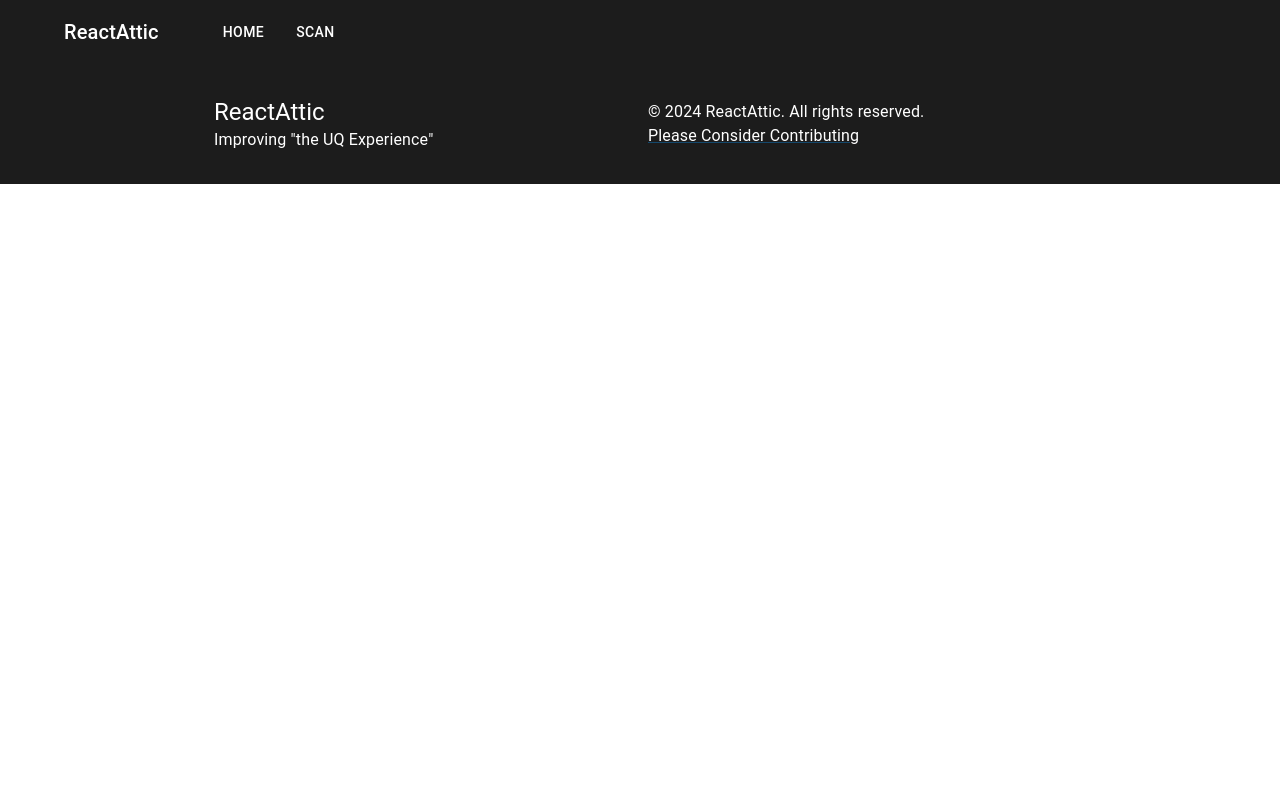
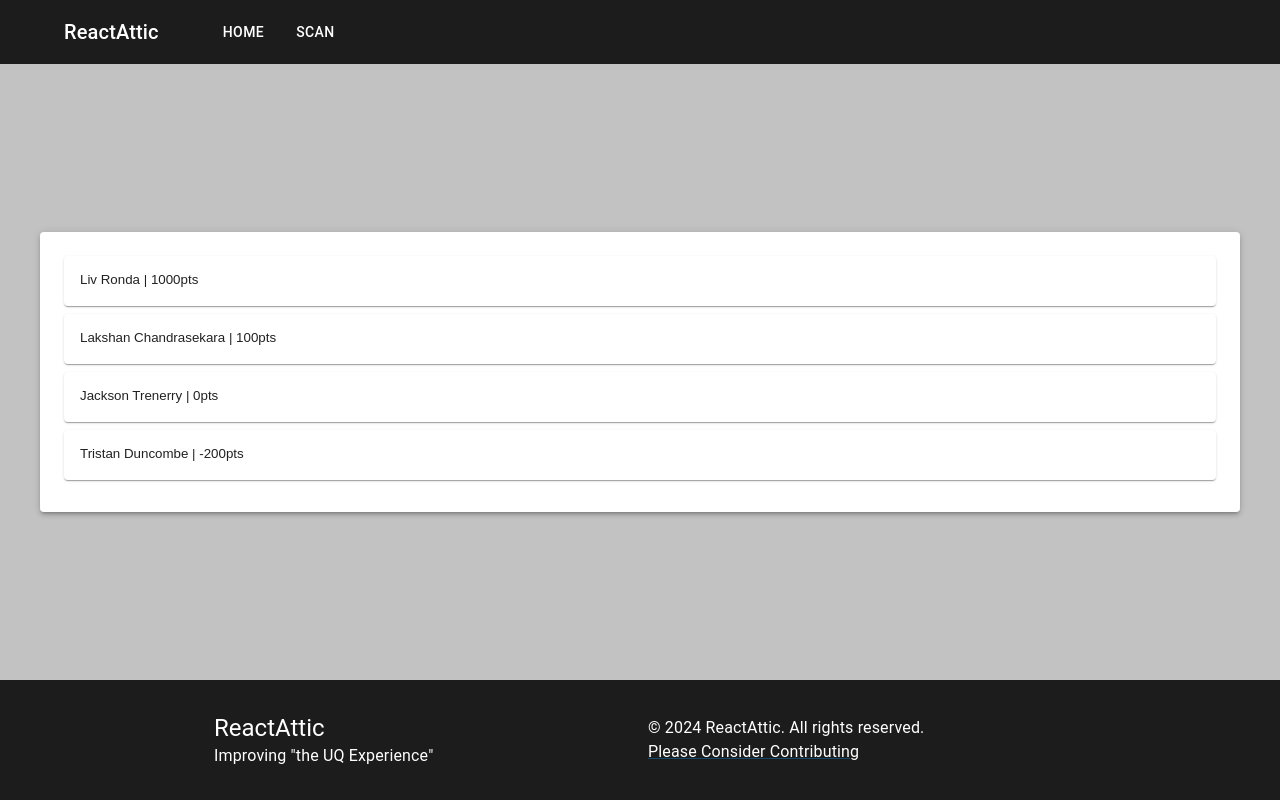
Before and after one commit to tristanduncombe/arch, a React (Create React App) app in the folder arch/: page /leaderboard in a window 1280 px wide. Built offline with nearby package versions, Linux system fonts and the light colour scheme.

Commit message:
skjfghjsfkg

```diff
--- a/arch/package.json
+++ b/arch/package.json
@@ -17,6 +17,7 @@
     "@types/react-dom": "^17.0.11",
     "axios": "^1.4.0",
     "cors": "^2.8.5",
+    "google-map-react": "^2.2.1",
     "react": "^17.0.2",
     "react-dom": "^17.0.2",
     "react-google-login": "^5.2.2",
--- /dev/null
+++ b/arch/src/components/Bin.tsx
@@ -0,0 +1,16 @@
+import DeleteIcon from '@mui/icons-material/Delete';
+import Tooltip from '@mui/material/Tooltip';
+import React from "react";
+
+function Bin() {
+    return (
+        <Tooltip title={'ARCH Bin'}>
+            <DeleteIcon
+                fontSize="large"
+                color="primary"
+            />
+        </Tooltip>
+    );
+}
+
+export default Bin;
--- a/arch/src/pages/Home.tsx
+++ b/arch/src/pages/Home.tsx
@@ -1,7 +1,16 @@
 import React, { ReactElement, FC } from "react";
-import { Box, Paper, Typography } from "@mui/material";
+import { Box, Card, CardActionArea, CardContent, Paper, Typography } from '@mui/material';
+import GoogleMapReact from 'google-map-react';
+import Bin from '../components/Bin.tsx';
 
 const Home: FC<any> = (): ReactElement => {
+  const defaultProps = {
+    center: {
+      lat: -27.4993056,
+      lng: 153.0149717
+    },
+    zoom: 18
+  };
   return (
     <Box
       sx={{
@@ -12,13 +21,64 @@ const Home: FC<any> = (): ReactElement => {
         alignItems: "center",
       }}
     >
-            <Paper
-                elevation={3}
-                sx={{ maxWidth: "lg", width: "100%", px: 3, py: 3 }}
+      <Paper elevation={3} sx={{maxWidth: "lg", width: "100%", px: 3, py: 3}}>
+        {/*<Typography variant="h2">*/}
+        {/*  ARCH*/}
+        {/*</Typography>*/}
+        {/*<Typography variant="h6">*/}
+        {/*  A Recycling Centre Hub!*/}
+        {/*</Typography>*/}
+        <Card sx={{ width: '100%', height: '50px' }}>
+          <CardActionArea
+              onClick={() => alert('omg')}
           >
-                <Typography variant="h2"></Typography>
-                <Typography variant="h6"></Typography>
-                <Typography sx={{ my: 2 }}></Typography>
+            <CardContent>
+              Balance | Points
+            </CardContent>
+          </CardActionArea>
+        </Card>
+        <Card sx={{ width: '100%', height: '50px' }}>
+          <CardActionArea
+              onClick={() => alert('omg')}
+          >
+            <CardContent>
+              Leaderboard
+            </CardContent>
+          </CardActionArea>
+        </Card>
+        <Card sx={{ width: '100%', height: '500px' }}>
+          <GoogleMapReact
+            bootstrapURLKeys={{ key: "" }}
+            defaultCenter={defaultProps.center}
+            defaultZoom={defaultProps.zoom}
+          >
+            <Bin
+              lat={-27.4996424}
+              lng={153.0146872}
+            />
+            <Bin
+              lat={-27.499129}
+              lng={153.014317}
+            />
+            <Bin
+              lat={-27.500161}
+              lng={153.014667}
+            />
+            <Bin
+              lat={-27.499091}
+              lng={153.015628}
+              text="BIN"
+            />
+            <Bin
+              lat={-27.498718}
+              lng={153.014906}
+            />
+            <Bin
+              lat={-27.499884}
+              lng={153.013913}
+            />
+          </ GoogleMapReact>
+        </Card>
       </Paper>
     </Box>
   );
--- /dev/null
+++ b/arch/src/pages/Leaderboard.tsx
@@ -0,0 +1,43 @@
+
+import { Box, Card, CardActionArea, CardContent, Paper, Typography } from '@mui/material';
+import React from 'react';
+
+const mockData = [
+    {name: 'Tristan Duncombe', points: -200},
+    {name: 'Lakshan Chandrasekara', points: 100},
+    {name: 'Jackson Trenerry', points: 0},
+    {name: 'Liv Ronda', points: 1000},
+]
+
+function Leaderboard() {
+    return (
+        <Box
+          sx={{
+            flexGrow: 1,
+            backgroundColor: "#c2c2c2",
+            display: "flex",
+            justifyContent: "center",
+            alignItems: "center",
+          }}
+        >
+          <Paper elevation={3} sx={{maxWidth: "lg", width: "100%", px: 3, py: 3}}>
+              {mockData.sort((a,b) => {
+                  if (a.points > b.points) return -1;
+                  if (a.points < b.points) return 1;
+                  return 0;
+              }).map((d) => (
+                  <Card sx={{ width: '100%', height: '50px', mb: 1 }}>
+                      <CardActionArea
+                          onClick={() => alert('omg')}
+                      >
+                        <CardContent>
+                            {`${d.name} | ${d.points}pts`}
+                        </CardContent>
+                      </CardActionArea>
+                    </Card>
+              ))}
+          </Paper>
+        </Box>
+    )
+}
+export default Leaderboard;
--- a/arch/src/routes.ts
+++ b/arch/src/routes.ts
@@ -3,6 +3,7 @@ import Scan from "./pages/Scan.tsx";
 import Home from "./pages/Home.tsx";
 
 import { FC } from "react";
+import Leaderboard from './pages/Leaderboard.tsx';
 
 // interface
 interface Route {
@@ -29,4 +30,12 @@ export const routes: Array<Route> = [
         enabled: true,
         component: Scan,
     },
+  {
+    key: "leaderboard",
+    title: "",
+    path: "/leaderboard",
+    enabled: true,
+    component: Leaderboard,
+    hideFromHeader: false,
+  },
 ];
```
Also changed, not shown: 1 other file (tests, documents, lock files or other folders). Lines whose indentation alone changed are shown as unchanged.
